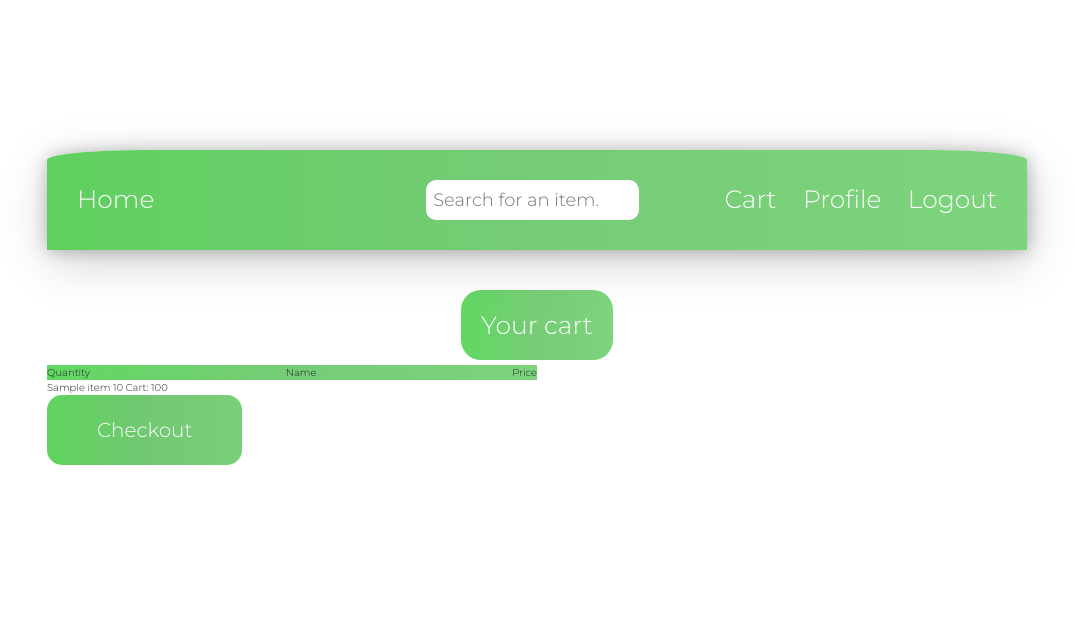
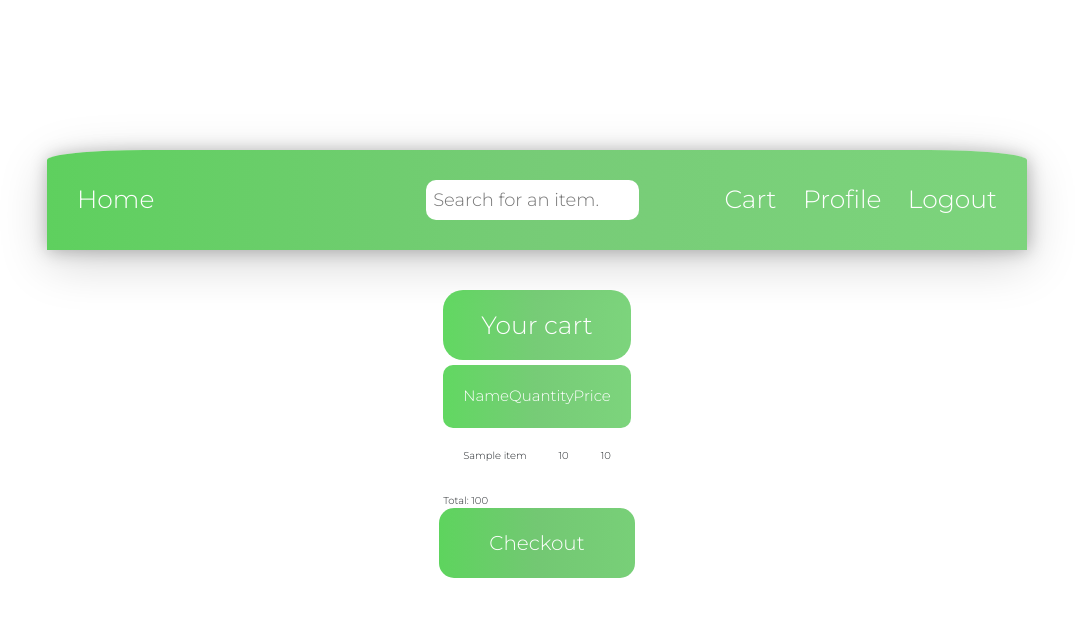
Before and after one commit to maciejwojtkowiak/fitshop, a Django app: page /cart in a window 1280 px wide. Shown: the top 617 px of the page, without its empty margins (103-1178 px from the left). Run offline with Django 3.2, Linux system fonts and the light colour scheme; a user stored in the database is signed in; tables that the repository leaves empty hold one stand-in row (values such as "Sample post").

Commit message:
styled cart and profile

```diff
--- a/shop/static/shop/cart-style.css
+++ b/shop/static/shop/cart-style.css
@@ -1,8 +1,12 @@
 .cart-container {
     margin-top: 4rem;
+    display: grid;
+    justify-content: center;
+    align-content: center;
 }
 
-.cart-header-container {
+
+.cart-header{
     display: flex;
     align-items: center;
     justify-content: center;
@@ -18,19 +22,32 @@
     rgba(75, 196, 75, 0.726));
 }
 
-.cart-table {
-    justify-content: space-between;
-    width: 50%;
+
+.cart-specification-row {
+    border-radius: 1rem;
     background-image: linear-gradient(to right,
     rgba(51, 204, 51, 0.774),
     rgba(74, 187, 74, 0.753),
     rgba(75, 196, 75, 0.726));
     display: flex;
+    align-items: center;
+    justify-content: space-between;
+    padding: 2rem;
+    color: white;
+    font-size: 1.5rem;
 }
 
 .cart-items{
     display: flex;
     flex-direction: column;
+
+}
+
+.item-row{
+    padding: 2rem;
+    display: flex;
+    flex-direction: row;
+    justify-content: space-between;
 }
 
 .checkout-button {
@@ -44,3 +61,9 @@
     color: white;
     border-radius: 1.5rem;
 }
+
+.checkout-form {
+    display: flex;
+    justify-content: center;
+    align-items: center;
+}
--- a/shop/static/shop/profile-style.css
+++ b/shop/static/shop/profile-style.css
@@ -2,13 +2,14 @@
     font-size: 1.5rem;
     display: flex;
     flex-direction: row;
+    align-items: center;
     justify-content: center;
-    align-items: center;
     margin: 8rem 0rem 8rem 0rem;
     flex-wrap: wrap;
     border-radius: 2rem;
     border-style: solid;
     border-color: rgb(168, 167, 167);
+
 }
 
 .delete-button {
@@ -20,14 +21,17 @@
     font-weight: 600;
     border-radius: 1.5rem;
     padding: 1.2rem;
+    margin-left: 2rem;
 }
 
 .delete-button:hover, .submit-button:hover{
     color: white;
     transform: scale(1.1);
+
 }
 
 .submit-button{
+    margin-left: 2rem;
     border: none;
     color: white;
     font-size: 1.8rem;
@@ -41,7 +45,11 @@
     border-radius: 1.5rem;
 
 }
-
+.update-header {
+    font-size: 2rem;
+    text-align: center;
+    margin-bottom: 3rem;
+}
 .username{
     font-size: 5rem;
     flex-basis: 100%;
@@ -50,8 +58,9 @@
     align-items: center;
     margin-bottom: 6rem;
     text-transform: uppercase;
+    letter-spacing: 1rem;
 }
 
 .user-img {
-    margin-bottom: 5rem;
+    margin: 0rem 5rem 5rem 0rem;
 }
--- a/shop/templates/shop/cart.html
+++ b/shop/templates/shop/cart.html
@@ -3,23 +3,22 @@
 <div class="shop-container">
     {% include 'shop/navbar.html' %}
     <div class="cart-container">
-        <div class='cart-header-container'>
             <h1 class='cart-header'>Your cart </h1>
-        </div>
-        <div class="cart-table">
-            <div> Quantity </div>
-            <div> Name </div>
-            <div> Price </div>
-        </div>
-        {% for item in order_items %}
-            {{ item.item.title }}
-            {{item.quantity}}
-        {% endfor %}
-        Cart: {{ cart.total }}
-
-
+                    <div class="cart-specification-row">
+                        <div>Name</div>
+                        <div>Quantity</div>
+                        <div>Price</div>
+                    </div>
+                    {% for item in order_items %}
+                        <div class="item-row">
+                            <p>{{ item.item.title }}</p>
+                            <p>{{item.quantity}}</p>
+                            <p>{{item.item.price}}</p>
+                        </div>
+                    {% endfor %}
+                    Total: {{ cart.total }}
     </div>
-    <form action="{% url 'checkout-page' %}" method="GET">
+    <form class="checkout-form" action="{% url 'checkout-page' %}" method="GET">
         <button class="checkout-button" type="submit">Checkout</button>
     </form>
 </div>
--- a/shop/templates/shop/profile.html
+++ b/shop/templates/shop/profile.html
@@ -6,9 +6,10 @@
         <div class="username">{{ user.username }}</div>
         <img class="user-img" src="{{ user.profile.user_image.url }}">
         <form enctype='multipart/form-data' method="POST"> {% csrf_token %}
+            <h2 class="update-header">UPDATE</h2>
             {{ p_form.as_p}}
-            {{ u_form.username }}
-            {{ u_form.email }}
+            <label>username:</label> {{ u_form.username }}
+            <label>email:</label>{{ u_form.email }}
             <button class="submit-button" type="submit">Update</button>
             <a class="delete-button" href="{% url 'delete-page' pk=user.id %}">Delete</a>
         </form>
```
Also changed, not shown: shop/mixins.py (line endings or trailing spaces).
